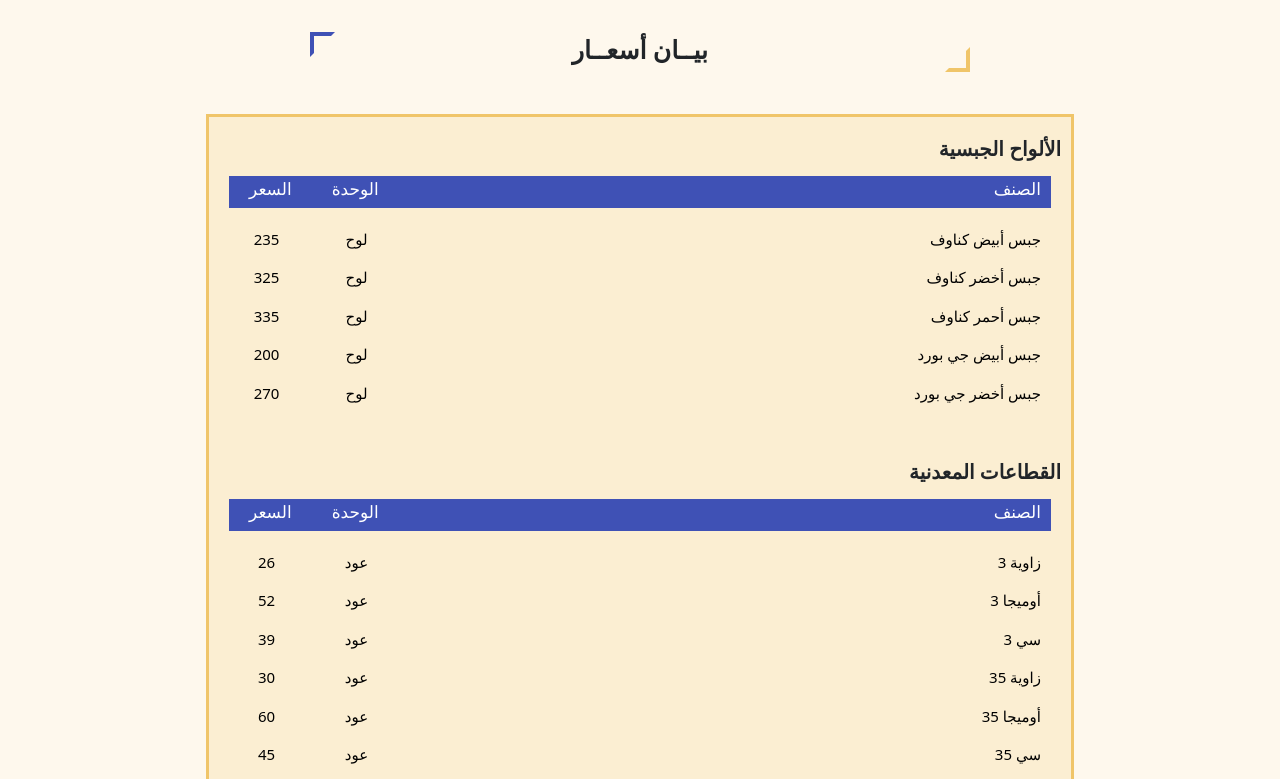
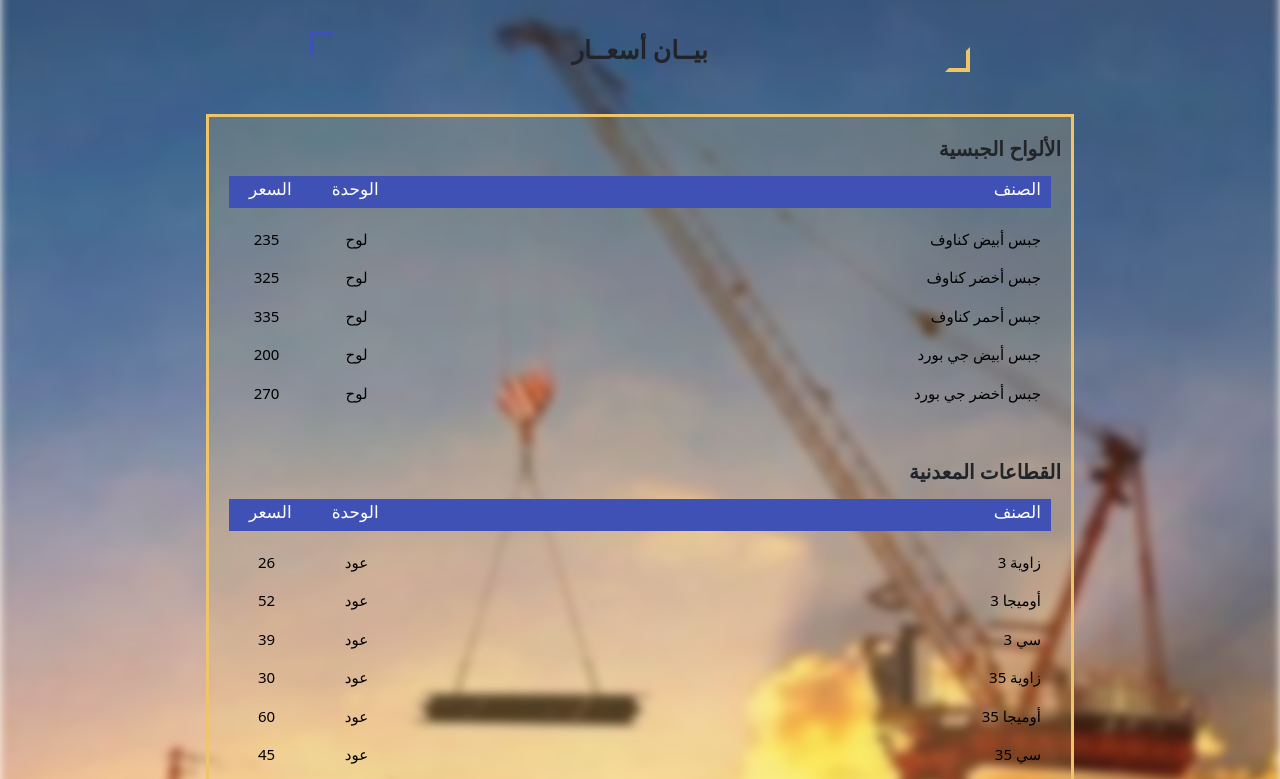
Before and after one commit to amiraAbdelaziz/test, a plain HTML site: page index.html in a window 1280 px wide. Shown: the part 199-978 px from the top of the page. Drawn offline with Linux system fonts and the light colour scheme.

Commit message:
Update style.css

```diff
--- a/css/style.css
+++ b/css/style.css
@@ -50,7 +50,7 @@ header a {
     height: 100%;
     top: 0;
     left: 0;
-    background-image: url("images/cards.jpg");
+    background-image: url("/images/cards.jpg");
     background-size: cover;
     z-index: -1;
     filter: blur(12px);
```
